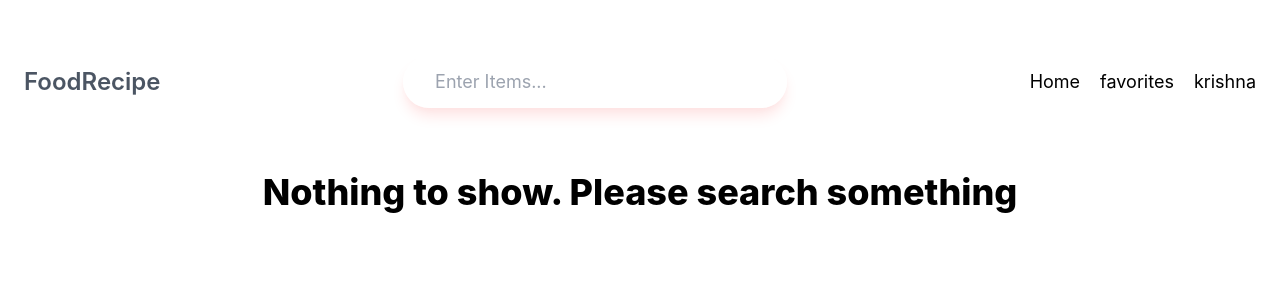
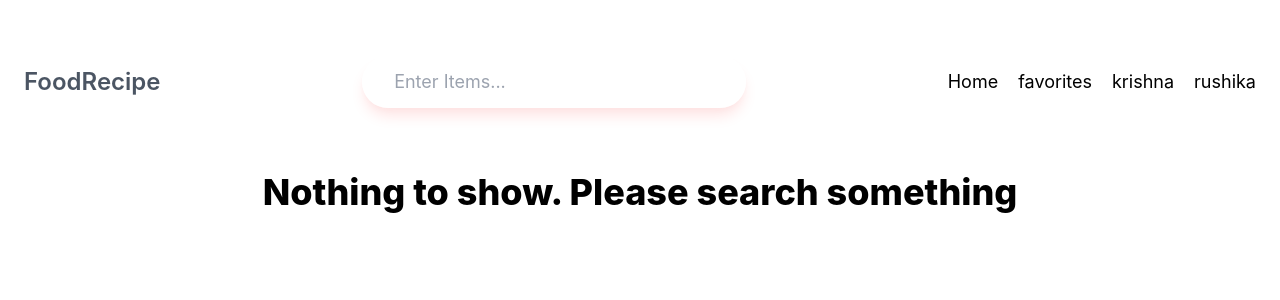
Before and after one commit to krishnaveni755/krishna-food-recipe, a React (Create React App) app: page / in a window 1280 px wide. Shown: the top 300 px of the page. Built offline with nearby package versions, Linux system fonts and the light colour scheme.

Commit message:
added rushika

```diff
--- a/src/components/navbar/index.jsx
+++ b/src/components/navbar/index.jsx
@@ -49,6 +49,15 @@ export default function Navbar() {
           </NavLink>
         </li>
 
+        <li>
+          <NavLink
+            to={"/krishna"}
+            className="text-black hover:text-gray-700 duration-300"
+          >
+            rushika
+          </NavLink>
+        </li>
+
 
       </ul>
     </nav>
```
